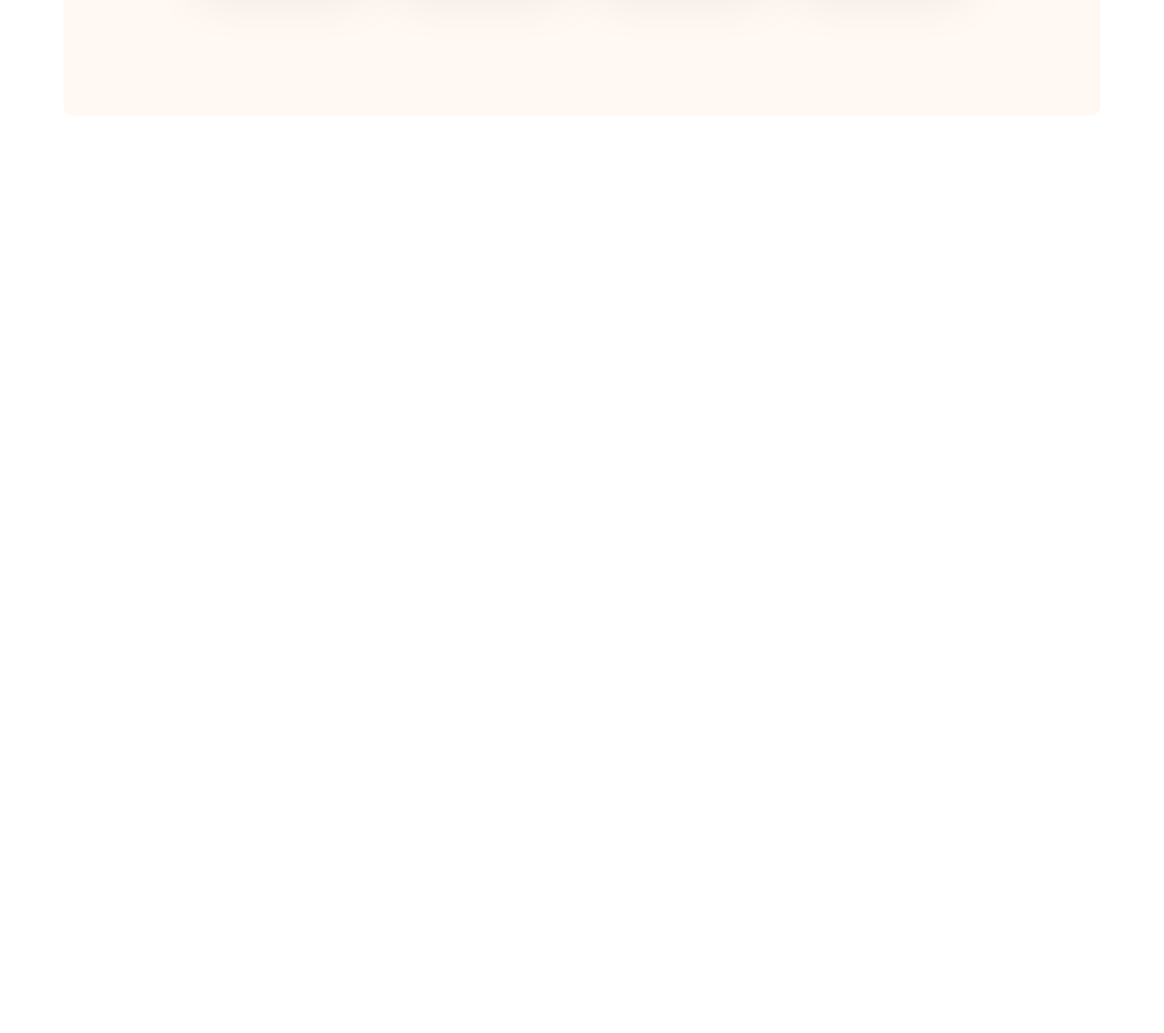
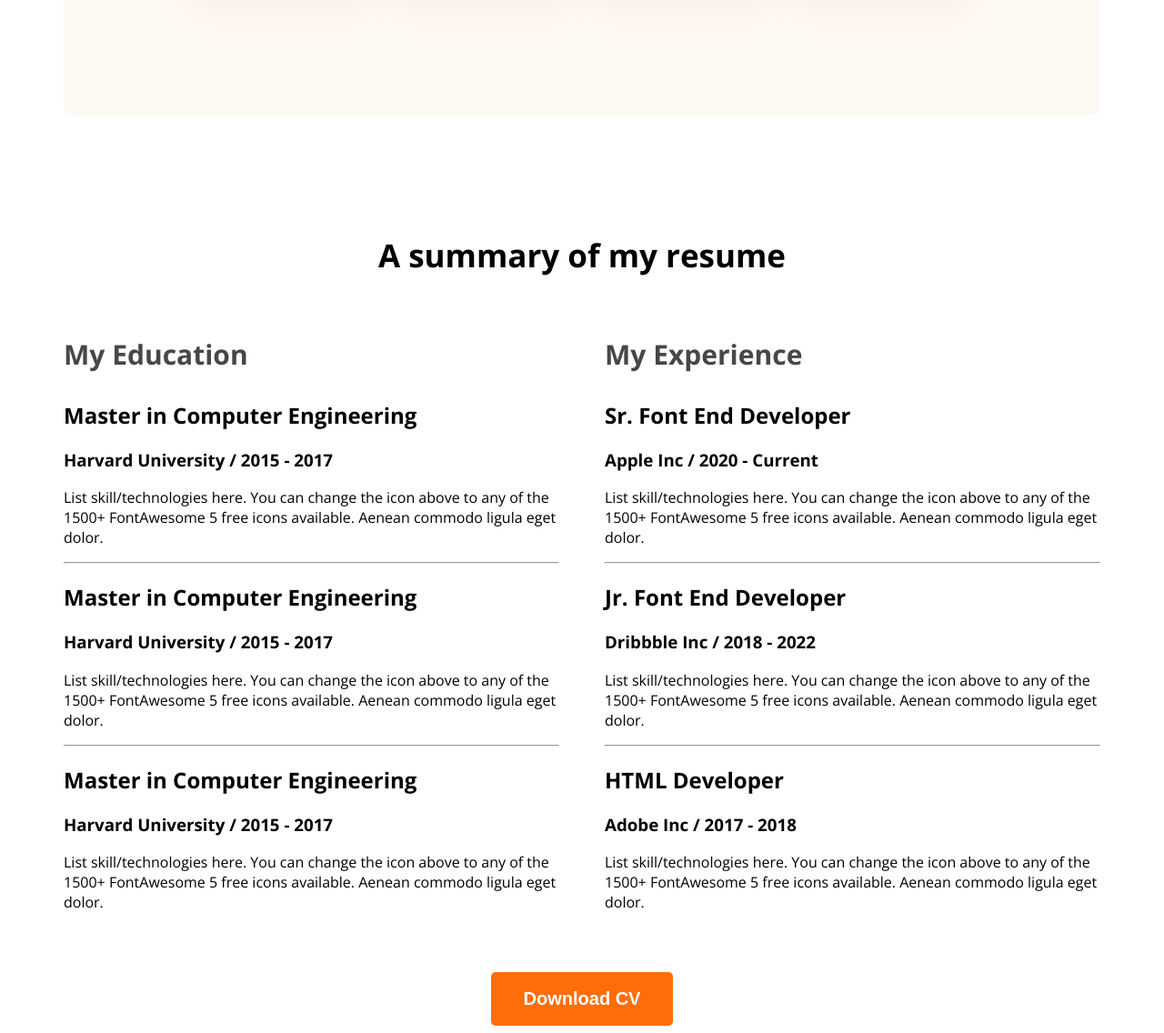
Before and after one commit to ImranRifat067/practice-first-portfolio, a plain HTML site: page index.html in a window 1280 px wide. Shown: the part 2492-3628 px from the top of the page at 91% size. Before the commit the page ends 2749 px from the top, so only its background shows below. Drawn offline with nearby package versions, Linux system fonts and the light colour scheme.

Commit message:
finish resume section

```diff
--- a/index.html
+++ b/index.html
@@ -85,6 +85,66 @@
                 </div>
             </div>
         </section>
+        <!-- ----resume section---- -->
+
+        <section >
+            <h3 class="section-title">A summary of my resume</h3>
+
+            <h3 class="section-title"></h3>
+            <div class="resume-container">
+                <div class="resume-column">
+                    <h3 class="resume-column-title">My Education</h3>
+                    <div class="resume-item">
+                        <h2 class="resume-item-title">Master in Computer Engineering</h2>
+                        <h3 class="resume-institute">Harvard University / 2015 - 2017</h3>
+                        <p class="resume-item-description">List skill/technologies here. You can change the icon above
+                            to any of the 1500+ FontAwesome 5 free icons available. Aenean commodo ligula eget dolor.</p>
+                    </div>
+                    <hr>
+                    <div class="resume-item">
+                        <h2 class="resume-item-title">Master in Computer Engineering</h2>
+                        <h3 class="resume-institute">Harvard University / 2015 - 2017</h3>
+                        <p class="resume-item-description">List skill/technologies here. You can change the icon above
+                            to any of the 1500+ FontAwesome 5 free icons available. Aenean commodo ligula eget dolor.</p>
+                    </div>
+                    <hr>
+                    <div class="resume-item">
+                        <h2 class="resume-item-title">Master in Computer Engineering</h2>
+                        <h3 class="resume-institute">Harvard University / 2015 - 2017</h3>
+                        <p class="resume-item-description">List skill/technologies here. You can change the icon above
+                            to any of the 1500+ FontAwesome 5 free icons available. Aenean commodo ligula eget dolor.</p>
+                    </div>
+                </div>
+
+
+                <div class="resume-column">
+                    <h3 class="resume-column-title">My Experience</h3>
+                    <div class="resume-item">
+                        <h2 class="resume-item-title">Sr. Font End Developer</h2>
+                        <h3 class="resume-institute">Apple Inc / 2020 - Current</h3>
+                        <p class="resume-item-description">List skill/technologies here. You can change the icon above
+                            to any of the 1500+ FontAwesome 5 free icons available. Aenean commodo ligula eget dolor.</p>
+                    </div>
+                    <hr>
+                    <div class="resume-item">
+                        <h2 class="resume-item-title">Jr. Font End Developer</h2>
+                        <h3 class="resume-institute">Dribbble Inc / 2018 - 2022</h3>
+                        <p class="resume-item-description">List skill/technologies here. You can change the icon above
+                            to any of the 1500+ FontAwesome 5 free icons available. Aenean commodo ligula eget dolor.</p>
+                    </div>
+                    <hr>
+                    <div class="resume-item">
+                        <h2 class="resume-item-title">HTML Developer</h2>
+                        <h3 class="resume-institute">Adobe Inc / 2017 - 2018</h3>
+                        <p class="resume-item-description">List skill/technologies here. You can change the icon above
+                            to any of the 1500+ FontAwesome 5 free icons available. Aenean commodo ligula eget dolor.</p>
+                    </div>
+                </div>
+            </div>
+            <div class="download-cv">
+                <button class="btn-primary">Download CV</button>
+            </div>
+        </section>
     </main>
 
 
--- a/style/portfolio.css
+++ b/style/portfolio.css
@@ -149,3 +149,18 @@ main section{
     margin-bottom:0;
 
 }
+/* resume section style  */
+.resume-column-title{
+    color:#474747;
+    font-size:30px;
+    font-weight:700;
+}
+.resume-container{
+    display:flex;
+    justify-content: space-around;
+    gap:50px;
+}
+.download-cv{
+    text-align:center;
+    margin-top:50px;
+}
```
